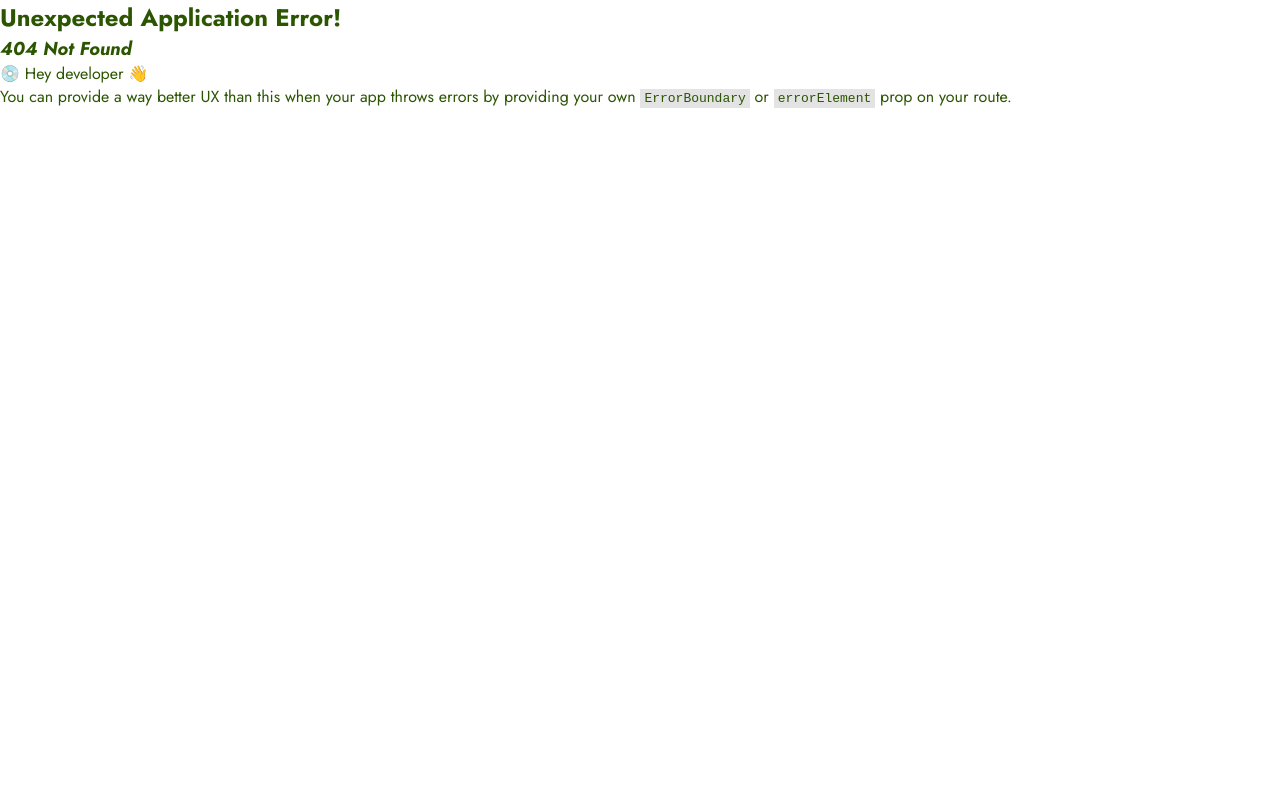
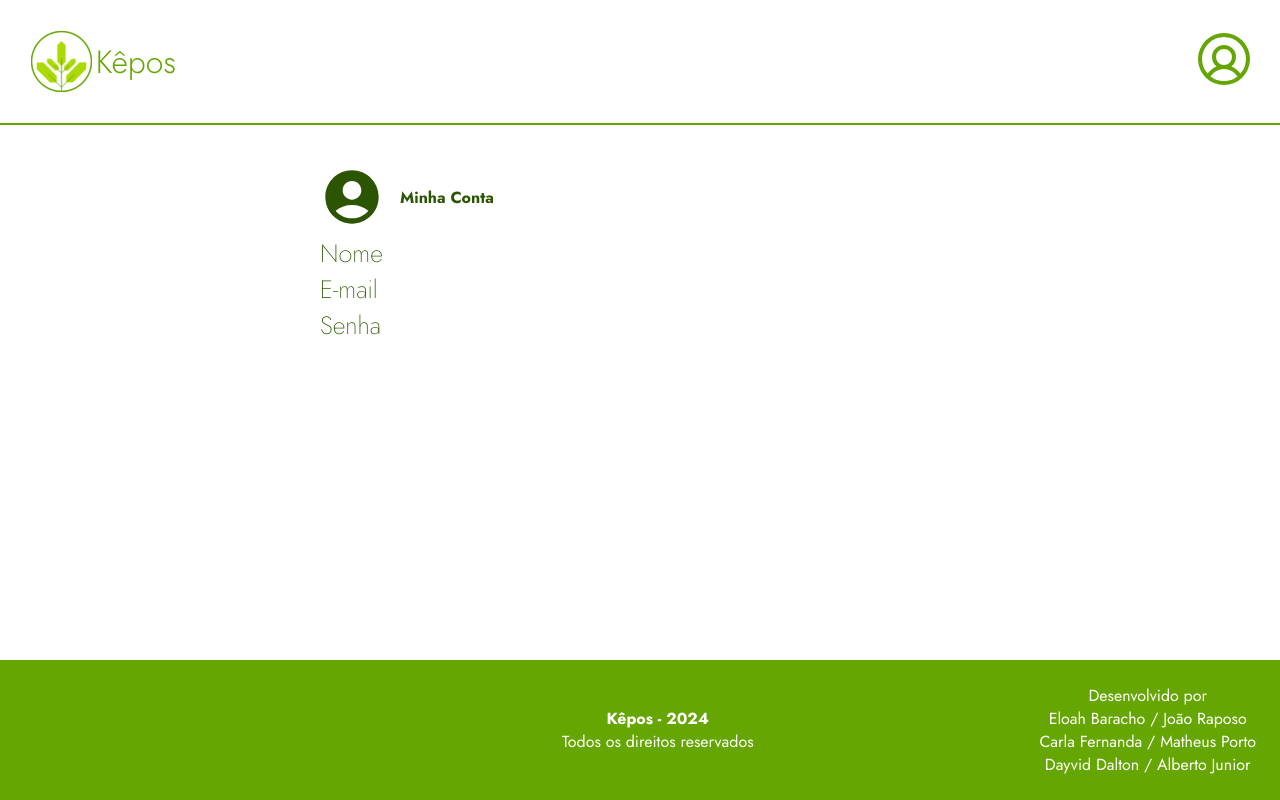
Before and after one commit to Project-Kepos/kepos-front-end, a React (Vite) app: page /dashboard/my-account in a window 1280 px wide. Before the commit this address had no page. Built offline with nearby package versions, Linux system fonts and the light colour scheme; sample sign-in values are in the browser's storage.

Commit message:
Adicionando a página Minha Conta

```diff
--- a/src/components/header/index.jsx
+++ b/src/components/header/index.jsx
@@ -16,7 +16,7 @@ export function Header({ authenticated = false }) {
   return (
     <header className={styles.header}>
       <img src={logoHorizontal} alt="Logo da plataforma Kêpos" />
-      <Link className={styles.profile} to="/dashboard/add-greenhouse" aria-label="Perfil do usuário">
+      <Link className={styles.profile} to="/dashboard/my-account" aria-label="Perfil do usuário">
         <PiUserCircle size="4rem" />
       </Link>
     </header>
--- /dev/null
+++ b/src/pages/my-account/index.jsx
@@ -0,0 +1,30 @@
+import { Header } from '@components/header'
+import { Footer } from '@components/footer'
+import styles from './styles.module.css'
+import { MdAccountCircle } from 'react-icons/md'
+
+export function MyAccount () {
+    return (
+        <div>
+
+            <div className={styles.card}>
+           <div className={styles.iconcard}>
+             <MdAccountCircle size="4rem" className={styles.accountIcon}/>
+             <h1 className={styles.accountText}>Minha Conta</h1>
+             </div>
+
+            <p className={styles.cardtext}>
+                Nome
+            </p>
+            <p className={styles.cardtext}>
+                E-mail
+            </p>
+            <p className={styles.cardtext}>
+                Senha
+            </p>
+                         </div>
+
+
+        </div>
+    )
+}
--- /dev/null
+++ b/src/pages/my-account/styles.module.css
@@ -0,0 +1,30 @@
+
+.iconcard{
+    display: inline-flex;
+}
+.card{
+
+  margin-left: auto;
+  margin-right: auto;
+  width: 50%;
+
+
+
+}
+.cardtext{
+    color: var(--green-600);
+    font-weight: 200;
+    font-size: 25px;
+
+  }
+
+  .accountIcon {
+    float: left;
+  }
+
+  .accountText {
+    margin-left: 1rem;
+    align-items: center;
+    align-content: center;
+    font-size: 1rem;
+  }
```
Also changed, not shown: src/routes.jsx (+9 -2 lines).
